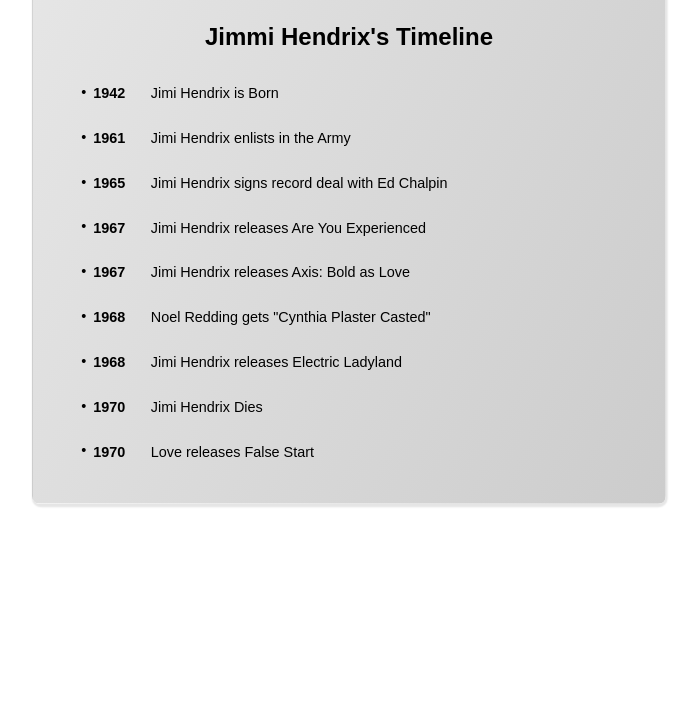
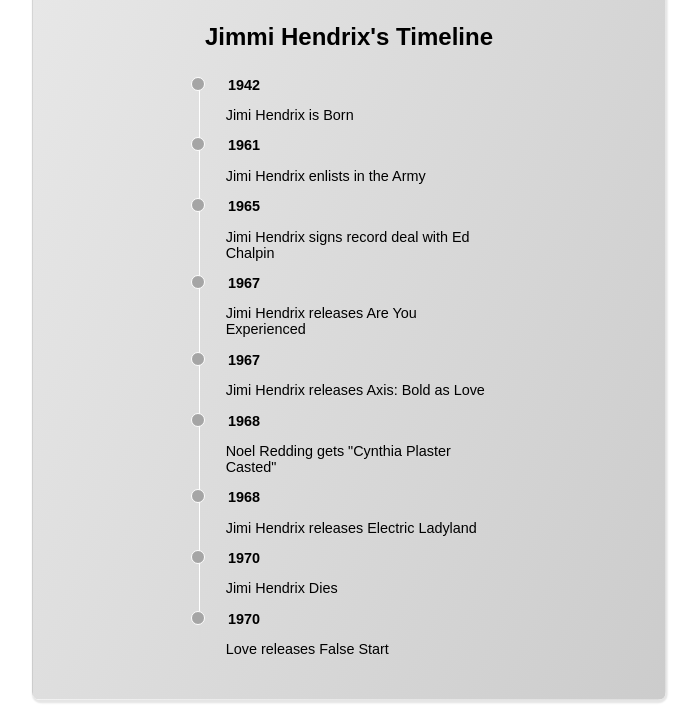
Before and after one commit to CSS-Portfolio/tribute-page, a plain HTML site: page index.html in a window 1280 px wide. Shown: the part 855-1580 px from the top of the page, without its empty margins (291-990 px from the left). Before the commit the page ends 1384 px from the top, so only its background shows below. Drawn offline with Linux system fonts and the light colour scheme; a web font is replaced by a local one.

Commit message:
adding timeline like style

```diff
--- a/styles.css
+++ b/styles.css
@@ -61,6 +61,17 @@ h2 {
 }
 
 .card:hover::before {
+  opacity: 1;
+}
+
+.card:hover ul li:last-child::before {
+  content: "";
+  position: absolute;
+  left: -2px;
+  top: 0;
+  width: 3px;
+  height: 100%;
+  background-color: #e2e2e2;
   opacity: 1;
 }
 
@@ -131,33 +142,52 @@ cite {
   font-weight: bold;
 }
 
-ul li {
+ul {
+  border-left: 2px solid #fff;
+  padding: 0;
+  margin: 2rem auto;
+  width: 50%;
+}
+
+li {
   position: relative;
 }
 
-li::before {
-  content: "•";
+li:last-child:before {
+  /*With this you hide the last-child li line*/
+  content: "";
   position: absolute;
-  margin: auto auto;
-  display: flex;
-  align-items: center;
-  padding-bottom: 3px;
+  left: -2px;
+  top: 0;
+  width: 3px;
+  height: 100%;
+  background-color: #dadada;
+}
+
+li::after {
+  content: "";
+  height: 15px;
+  width: 15px;
+  border: 2px solid #fff;
+  border-radius: 50%;
+  position: absolute;
+  top: 0;
+  left: -11px;
+  background-color: #a5a5a5;
 }
 
 .timeline__event {
-  display: flex;
-  justify-content: space-between;
-  align-items: center;
+  /* display: flex; */
+  list-style: none;
   font-size: 18px;
 }
 
 .timeline__event-year {
   font-weight: bold;
-  margin-left: 15px;
+  margin-left: 35px;
 }
 
 .timeline__event-title {
-  flex: 1;
   text-align: left;
   padding-left: 2rem;
 }
```
